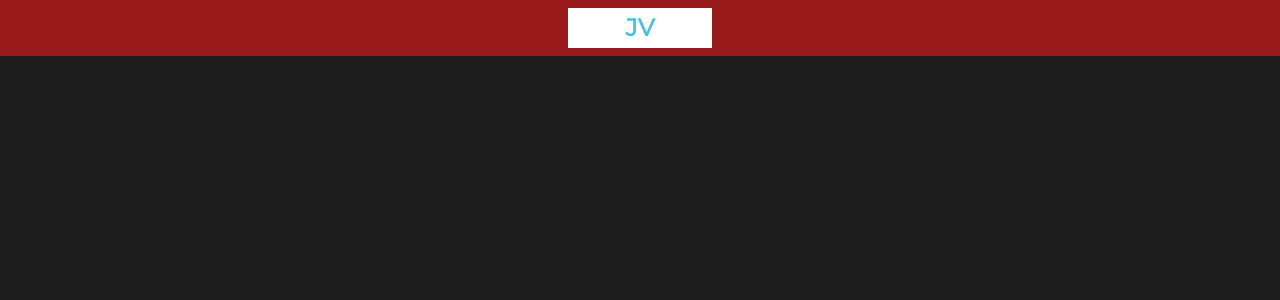
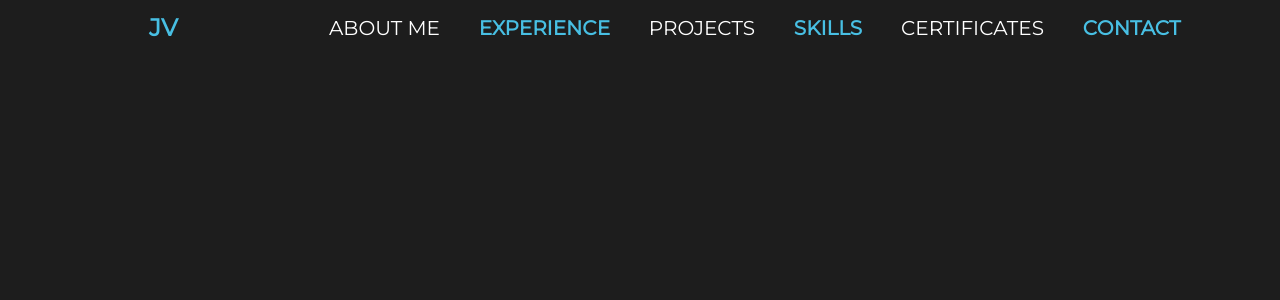
Before and after one commit to JilbertVasquez/JSVPortfolio, a React (Vite) app: page / in a window 1280 px wide. Shown: the top 300 px of the page. Built offline with nearby package versions, Linux system fonts and the light colour scheme.

Commit message:
done nav

```diff
--- a/src/Home.jsx
+++ b/src/Home.jsx
@@ -14,13 +14,42 @@ function Home () {
     };
 
     return (
-        <section className="custom_bg_1 container 3xl h-screen" id="Home">
-            <nav className='bg-red-800 fixed w-screen h-14 flex justify-center items-center'>
-                <div className='h-10 w-36 bg-white flex justify-center items-center'>
-                    <a href="#Home" className='custom_font_color_1 text-2xl uppercase font-black' onClick={smoothScroll}>JV</a>
+        <section className="con custom_bg_1 container 3xl h-screen" id="Home">
+            <nav className='head custom_bg_1 w-full h-14  columns-8 flex justify-around items-center px-20 z-10'>
+                <div className='h-10 w-36 p-3 custom_bg_1 flex justify-center items-center'>
+                    <a href="#Home" className='custom_font_color_1 text-2xl uppercase font-black hover:border-b-2 text-white' onClick={smoothScroll}>JV</a>
+                </div>
+
+                <div className='h-10 w-10 p-2 custom_bg_1 flex justify-center items-center'>
+
+                </div>
+
+                <div className='h-10 w-38 p-2 custom_bg_1 flex justify-center items-center'>
+                    <a href="#Home" className='text-xl text-white uppercase hover:border-b-2 border-sky-500' onClick={smoothScroll}>About Me</a>
+                </div>
+
+                <div className='h-10 w-38 p-2 custom_bg_1 flex justify-center items-center'>
+                    <a href="#Home" className='custom_font_color_1 text-xl uppercase font-semibold hover:border-b-2 text-white' onClick={smoothScroll}>Experience</a>
+                </div>
+
+                <div className='h-10 w-38 p-2 custom_bg_1 flex justify-center items-center'>
+                    <a href="#Home" className=' text-xl uppercase text-white  hover:border-b-2 border-sky-500' onClick={smoothScroll}>Projects</a>
+                </div>
+
+                <div className='h-10 w-38 p-2 custom_bg_1 flex justify-center items-center'>
+                    <a href="#Home" className='custom_font_color_1 text-xl uppercase font-semibold hover:border-b-2 text-white' onClick={smoothScroll}>Skills</a>
+                </div>
+
+                <div className='h-10 w-38 p-2 custom_bg_1 flex justify-center items-center'>
+                    <a href="#Home" className=' text-xl text-white uppercase  hover:border-b-2 border-sky-500' onClick={smoothScroll}>Certificates</a>
+                </div>
+
+                <div className='h-10 w-38 p-2 custom_bg_1 flex justify-center items-center'>
+                    <a href="#Home" className='custom_font_color_1 text-xl uppercase font-semibold hover:border-b-2 text-white' onClick={smoothScroll}>Contact</a>
                 </div>
 
             </nav>
+
         </section>
     )
 }
--- a/src/custom.css
+++ b/src/custom.css
@@ -5,3 +5,38 @@
 .custom_font_color_1 {
     color: #48BFE3;
 }
+
+.head {
+    position: fixed;
+}
+
+/* Scrollbar styling for Webkit browsers (Chrome, Safari) */
+::-webkit-scrollbar {
+    width: 12px;
+}
+
+::-webkit-scrollbar-track {
+    background: #1D1D1D; /* Background of the scrollbar track */
+}
+
+::-webkit-scrollbar-thumb {
+    background-color: #1D1D1D; /* Color of the scrollbar thumb */
+    border-radius: 10px;
+    border: 3px solid #1D1D1D; /* Adjusting the width of the scrollbar thumb */
+}
+
+::-webkit-scrollbar-thumb:hover {
+    background: #48BFE3; /* Color of the scrollbar thumb on hover */
+}
+
+/* Scrollbar styling for Firefox */
+* {
+    scrollbar-width: thin;
+    scrollbar-color: #48BFE3 #1D1D1D;
+}
+
+/* Additional styling */
+.con {
+    scroll-behavior: smooth; /* Enables smooth scrolling */
+    z-index: 20;
+}
```
